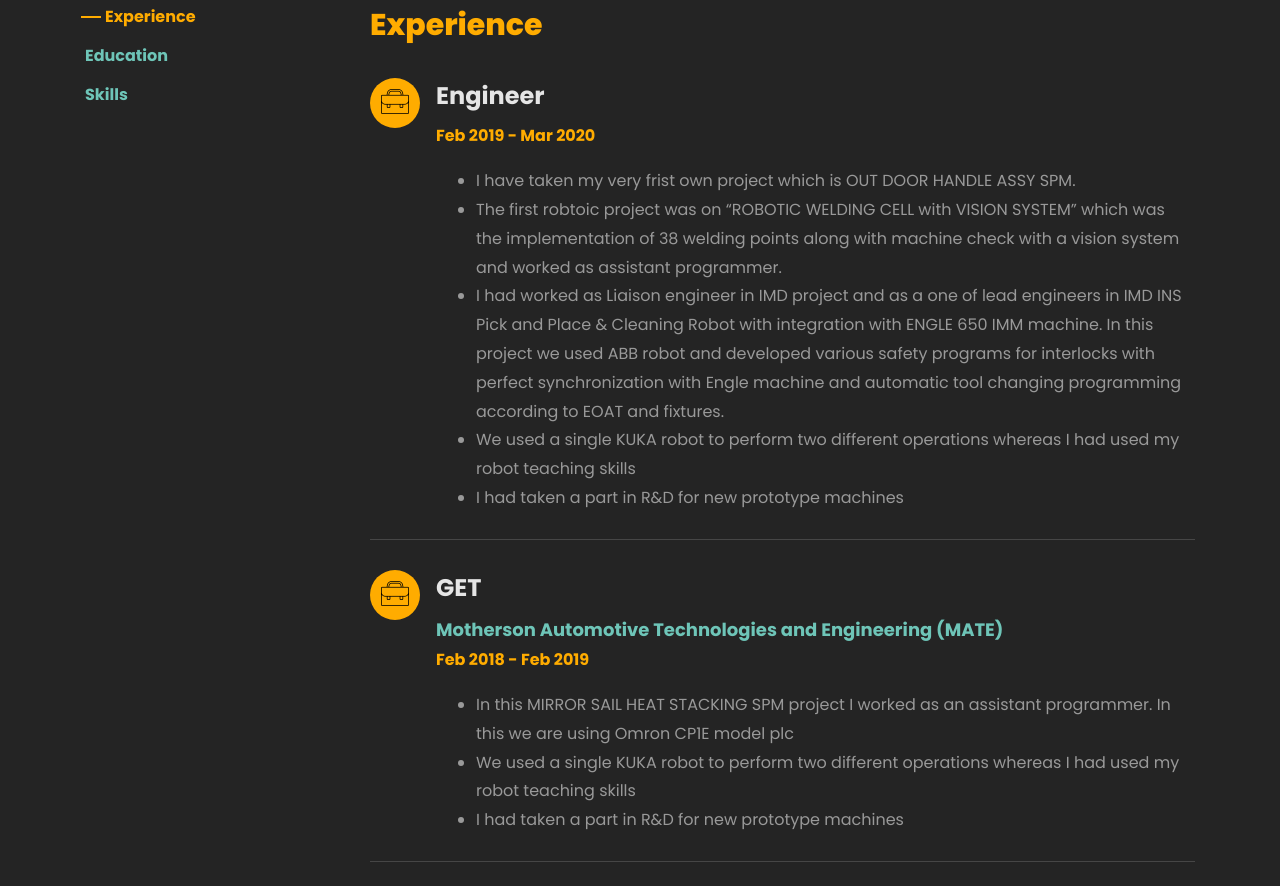
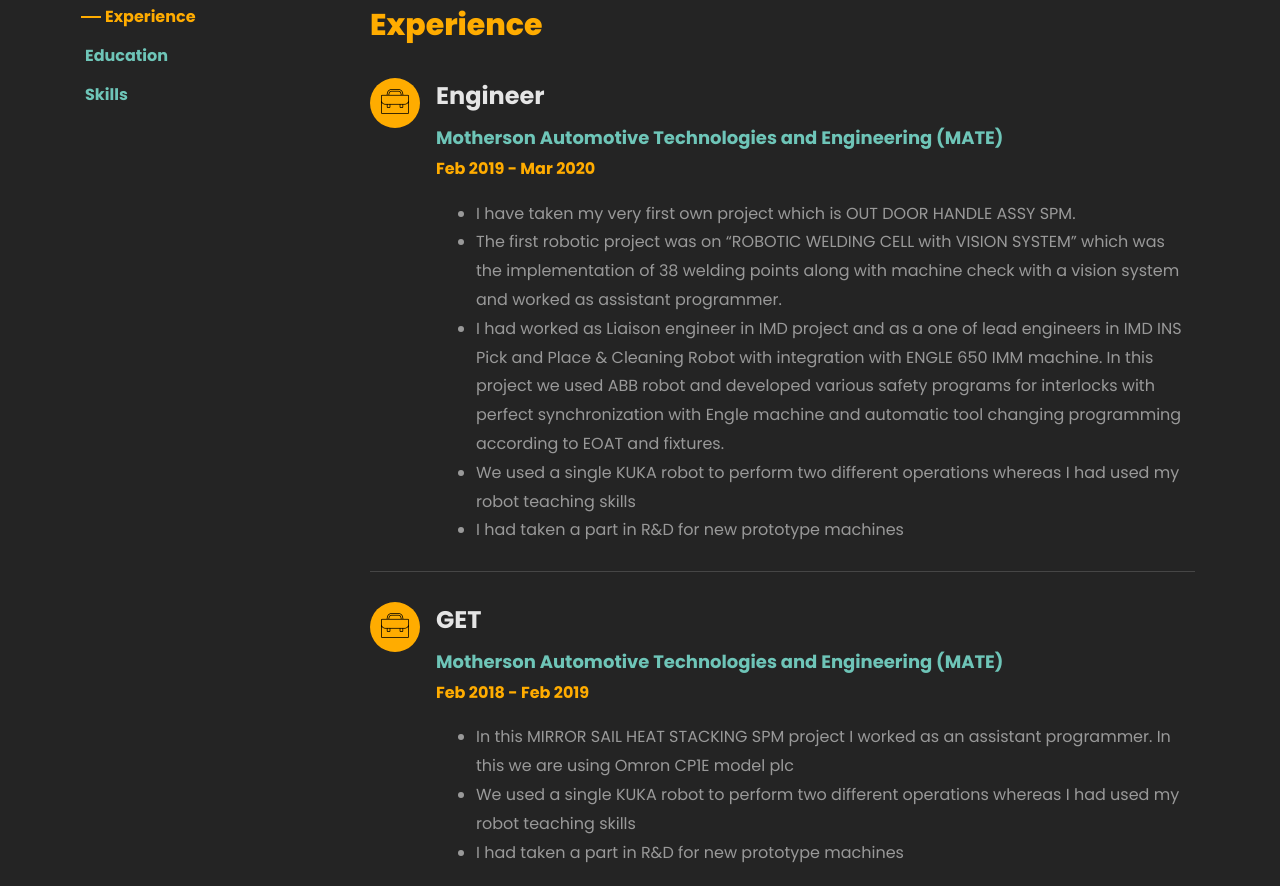
Before and after one commit to HemanthChirikonda/portfolio, a website: page index.html in a window 1280 px wide. Shown: the part 3596-4482 px from the top of the page. Drawn offline with Linux system fonts and the light colour scheme; files whose address does not match are found by name.

Commit message:
added changes

```diff
--- a/index.html
+++ b/index.html
@@ -380,11 +380,13 @@
 								</div>
 								<div class="text pl-3">
 									<h2>Engineer</h2>
+									<span class="position">Motherson Automotive Technologies and Engineering
+										(MATE)</span>
 									<p class="date">Feb 2019 - Mar 2020</p>
 									<ul>
-										<li>I have taken my very frist own project which is OUT DOOR
+										<li>I have taken my very first own project which is OUT DOOR
 											HANDLE ASSY SPM. </li>
-										<li>The first robtoic project was on “ROBOTIC WELDING CELL
+										<li>The first robotic project was on “ROBOTIC WELDING CELL
 											with VISION SYSTEM” which was the implementation of 38 welding points along
 											with machine check with a vision system and worked as assistant programmer.
 										</li>
```
